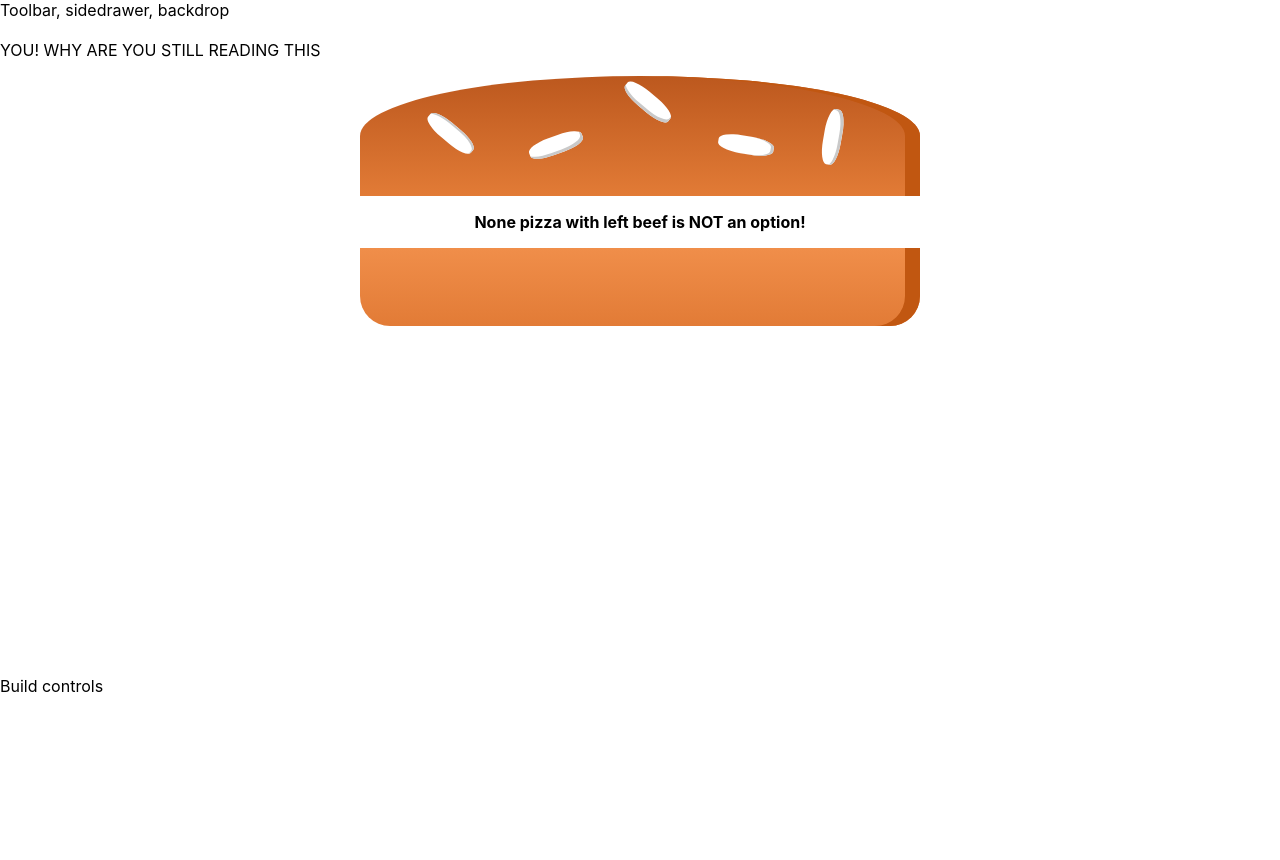
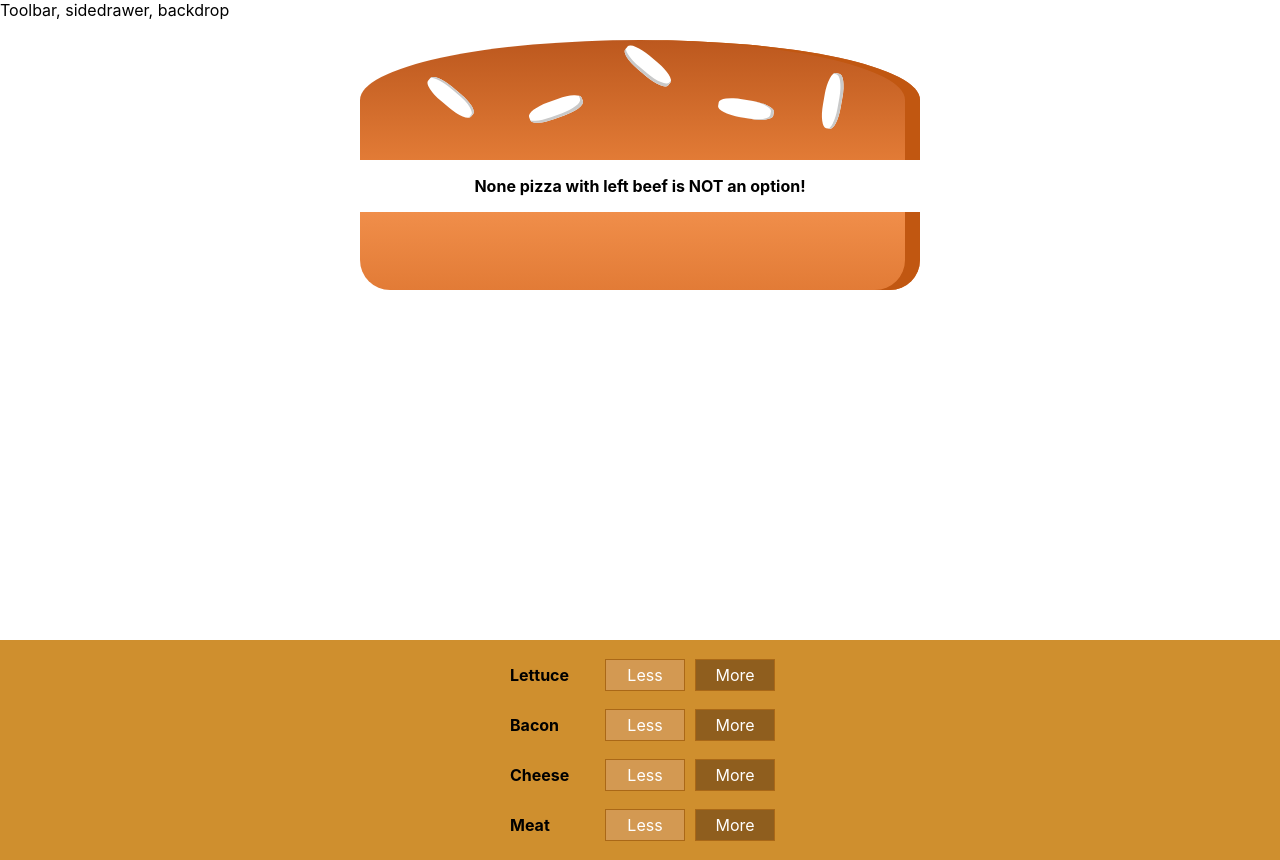
Before and after one commit to 993178/burger_builder, a React (Create React App) app: page / in a window 1280 px wide. Before the commit the page ends 800 px from the top, so only its background shows below. Built offline with nearby package versions, Linux system fonts and the light colour scheme.

Commit message:
addingredientsknop toegevoegd

```diff
--- a/src/App.js
+++ b/src/App.js
@@ -5,7 +5,6 @@
 function App() {
   return (
     <Layout>
-      <p>YOU! WHY ARE YOU STILL READING THIS</p>
       <BurgerBuilder />
     </Layout>
   );
--- /dev/null
+++ b/src/components/Burger/BuildControls/BuildControl/BuildControl.js
@@ -0,0 +1,12 @@
+import React from 'react';
+import classes from './BuildControl.module.css';
+
+const buildControl = (props) => (
+    <div className={classes.BuildControl}>
+        <div className={classes.Label}>{props.label}</div>
+        <button onClick={props.removed} className={classes.Less}>Less</button>
+        <button onClick={props.added} className={classes.More}>More</button>
+    </div>
+);
+
+export default buildControl;
--- /dev/null
+++ b/src/components/Burger/BuildControls/BuildControl/BuildControl.module.css
@@ -0,0 +1,56 @@
+.BuildControl {
+    display: flex;
+    justify-content: space-between;
+    align-items: center;
+    margin: 5px 0;
+}
+
+.BuildControl button {
+    display: block;
+    font: inherit;
+    padding: 5px;
+    margin: 0 5px;
+    width: 80px;
+    border: 1px solid #AA6817;
+    cursor: pointer;
+    outline: none;
+}
+
+.BuildControl button:disabled {
+    background-color: #AC9980;
+    border: 1px solid #7E7365;
+    color: #ccc;
+    cursor: default;
+}
+
+.BuildControl button:hover:disabled {
+    background-color: #AC9980;
+    color: #ccc;
+    cursor: not-allowed;
+}
+
+.Label {
+    padding: 10px;
+    font-weight: bold;
+    width: 80px;
+}
+
+.BuildControl .Less {
+    background-color: #D39952;
+    color: white;
+}
+
+.BuildControl .More {
+    background-color: #8F5E1E;
+    color: white;
+}
+
+.BuildControl .Less:hover, .BuildControl .Less:active {
+    background-color: #DAA972;
+    color: white;
+}
+
+.BuildControl .More:hover,.BuildControl .More:active {
+    background-color: #99703F;
+    color: white;
+}
--- /dev/null
+++ b/src/components/Burger/BuildControls/BuildControls.js
@@ -0,0 +1,24 @@
+import React from 'react';
+import classes from './BuildControls.module.css';
+import BuildControl from './BuildControl/BuildControl';
+
+const controls = [
+    { label: 'Lettuce', type: 'lettuce' },
+    { label: 'Bacon', type: 'bacon' },
+    { label: 'Cheese', type: 'cheese' },
+    { label: 'Meat', type: 'meat' },        // voor het gemak een overzicht van de mogelijke ingredienten zoals die ook in de switch in BurgerIngredients staan. Dus eigenlijk is dit wat slordig, want nu heb je 2 bronnen met een lijst ingredienten ipv 1 plek waar je ze aan kunt passen als de bacon op is.
+]
+
+const buildControls = (props) => (
+    <div className={classes.BuildControls}>
+        {controls.map(ctrl => (             // we mappen over de array controls, voor elke ctrl renderen we een BuildControl
+            <BuildControl
+                added={() => props.ingredientAdded(ctrl.type)}
+                removed={() => props.ingredientRemoved(ctrl.type)}
+                key={ctrl.label}
+                label={ctrl.label} />
+        ))}
+    </div>
+);
+
+export default buildControls;
--- /dev/null
+++ b/src/components/Burger/BuildControls/BuildControls.module.css
@@ -0,0 +1,10 @@
+.BuildControls {
+    width:  100%;
+    background-color: #CF8F2E;
+    display: flex;
+    flex-flow: column;
+    align-items: center;
+    box-shadow: 0 2px 1px #ccc;
+    margin: auto;
+    padding: 10px 0;
+}
--- a/src/containers/BurgerBuilder/BurgerBuilder.js
+++ b/src/containers/BurgerBuilder/BurgerBuilder.js
@@ -1,6 +1,14 @@
 import React, { Component } from 'react';
 import Aux from '../../hoc/Aux';
 import Burger from '../../components/Burger/Burger';
+import BuildControls from '../../components/Burger/BuildControls/BuildControls';
+
+const INGREDIENT_PRICES = {     // global constants doe je met alleen hoofdletters
+    lettuce: 0.5,
+    cheese: 0.4,
+    meat: 1.3,
+    bacon: 0.7
+}
 
 class BurgerBuilder extends Component {
     state = {
@@ -9,14 +17,34 @@
             cheese: 0,
             meat: 0,
             lettuce: 0
-        }
+        },
+        totalPrice: 4
+    }
+
+    addIngredientHandler = (type) => {
+        const oldCount = this.state.ingredients[type];      // je neemt het oude aantal van ingredient [type]
+        const updatedCount = oldCount +1;                   // je telt er 1 bij op
+        const updatedIngredients = { ...this.state.ingredients };   // je kopieert state.ingredients en slaat de kopie op in updatedIngredients
+        updatedIngredients[type] = updatedCount;                // je zet het nieuwe [type]aantal in de kopie
+
+        const priceAddition = INGREDIENT_PRICES[type];      // je plukt de prijs per unit [type] uit de globale prijsdatabase
+        const oldPrice = this.state.totalPrice;             // je neemt de oude totaalprijs uit state en gooit hem in oldPrice
+        const newPrice = oldPrice + priceAddition;          // je telt de [type] prijs bij het oude totaal op
+
+        this.setState({totalPrice: newPrice, ingredients: updatedIngredients})      // je setState de nieuwe versies van totalPrice en ingredients
+    }
+
+    removeIngredientHandler = (type) => {
+
     }
 
     render () {
         return (
             <Aux>
                 <Burger ingredients={this.state.ingredients} />
-                <div>Build controls</div>
+                <BuildControls
+                    ingredientAdded={this.addIngredientHandler}
+                    ingredientRemoved={this.removeIngredientHandler}/>
             </Aux>
         );
     }
```
